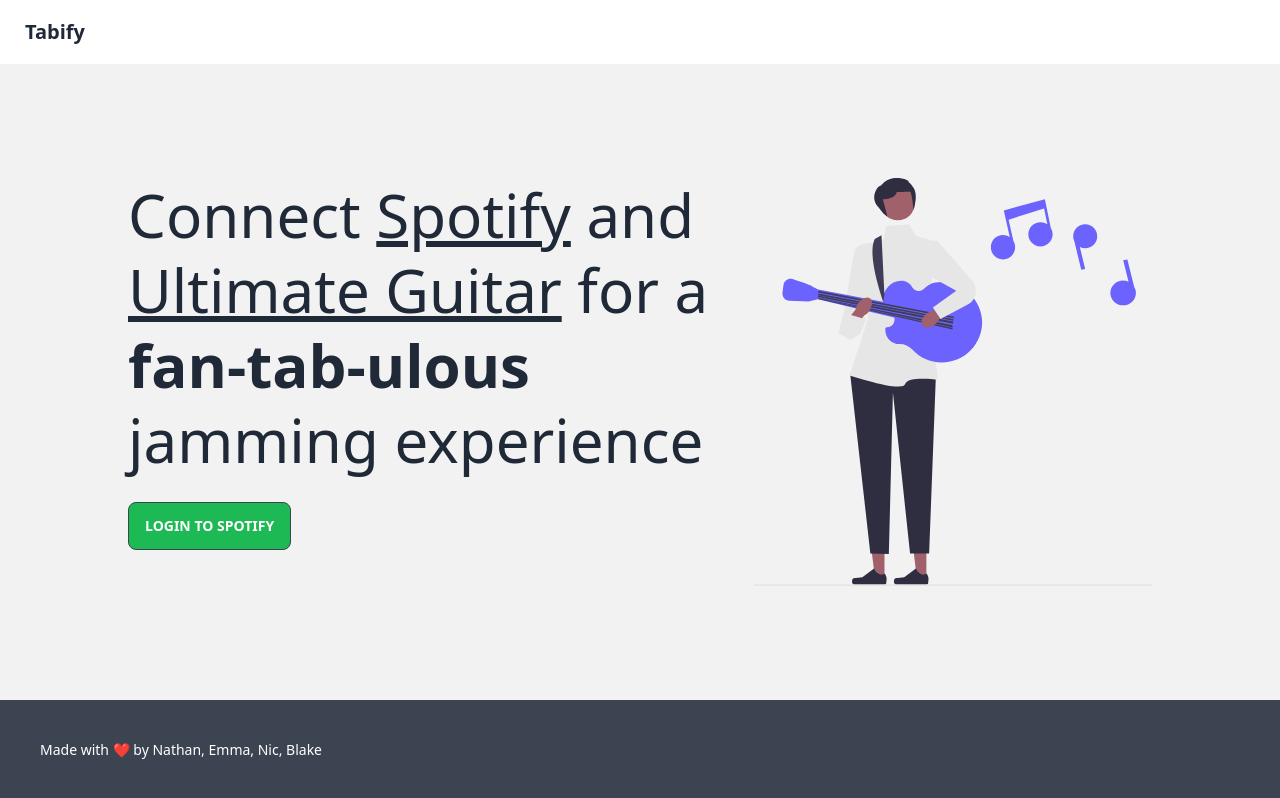
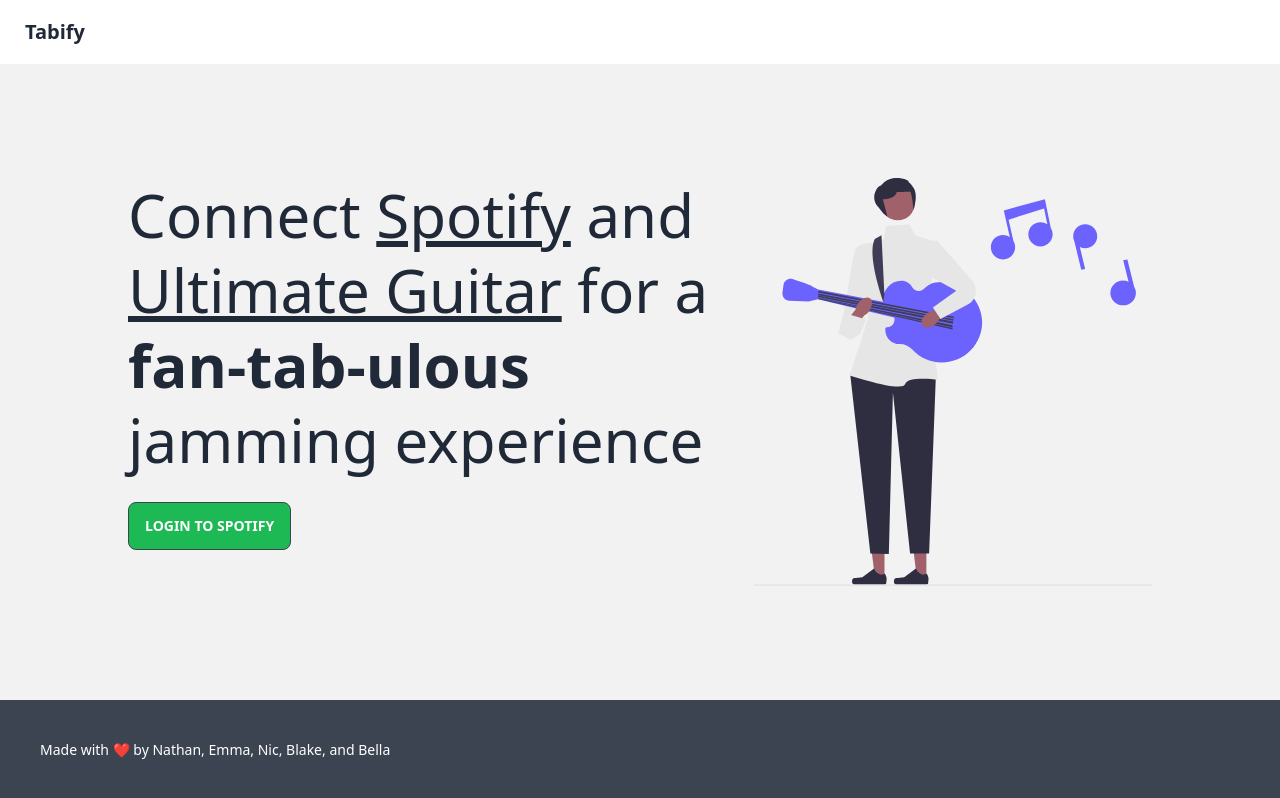
Before and after one commit to Nathanllee1/TabifyV2, a Svelte app: page / in a window 1280 px wide. Built offline with nearby package versions, Linux system fonts and the light colour scheme.

Commit message:
added bella

```diff
--- a/src/Splash.svelte
+++ b/src/Splash.svelte
@@ -19,7 +19,7 @@
     </div>
     <footer class="footer p-10 bg-neutral text-neutral-content">
         <div>
-            Made with ❤️ by Nathan, Emma, Nic, Blake
+            Made with ❤️ by Nathan, Emma, Nic, Blake, and Bella
         </div>
     </footer>
 </div>
```
